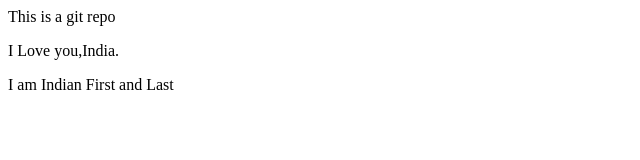
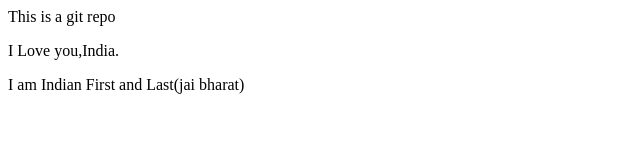
Before and after one commit to saurabhmoon/LocalRepo, a plain HTML site: page index.html in a window 1280 px wide. Shown: the full height of the page, 0-640 px from the left. Drawn offline with Linux system fonts and the light colour scheme.

Commit message:
jai bharat

```diff
--- a/index.html
+++ b/index.html
@@ -1,3 +1,3 @@
 <p>This is a git repo</p>
 <p> I Love you,India.</p>
-<p>I am Indian First and Last</p>
+<p>I am Indian First and Last(jai bharat)</p>
```
